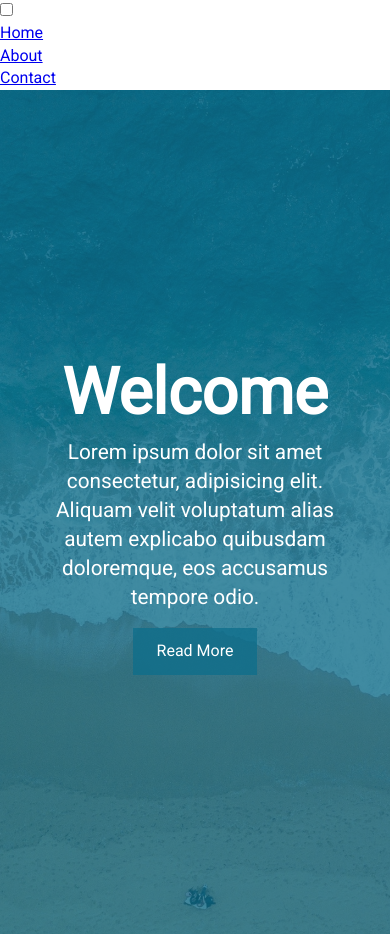
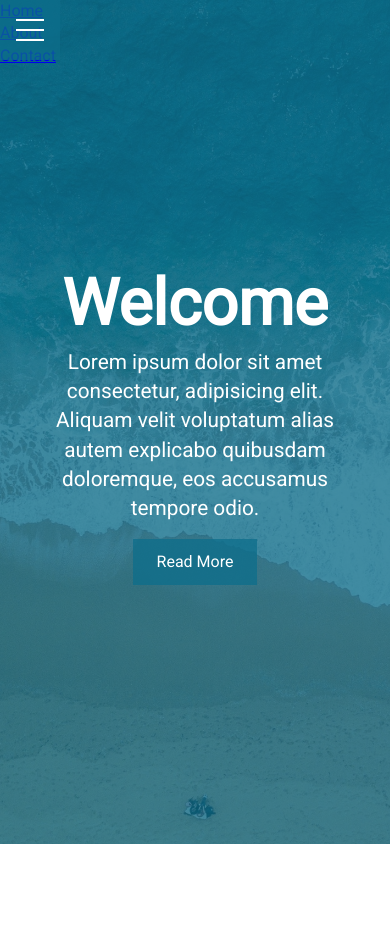
Before and after one commit to PlooJompong/Hamburger-Menu-Overlay, a plain HTML site: page index.html in a window 390 px wide. After the commit the page ends 844 px from the top, so only its background shows below. Drawn offline with Linux system fonts and the light colour scheme.

Commit message:
Hamburger pt1

```diff
--- a/css/menu.css
+++ b/css/menu.css
@@ -0,0 +1,59 @@
+.menu-wrap {
+  position: fixed;
+  top: 0;
+  left: 0;
+  z-index: 1;
+}
+
+.menu-wrap .toggler {
+  position: absolute;
+  top: 0;
+  left: 0;
+  z-index: 2;
+  cursor: pointer;
+  width: 50px;
+  height: 50px;
+  opacity: 0;
+}
+
+.menu-wrap .hamburger {
+  position: absolute;
+  top: 0;
+  left: 0;
+  z-index: 2;
+  width: 60px;
+  height: 60px;
+  padding: 1rem;
+  background: var(--primary-color);
+  display: flex;
+  align-items: center;
+  justify-content: center;
+}
+
+/* Hamburger Line */
+.menu-wrap .hamburger > div {
+  position: relative;
+  flex: none;
+  width: 100%;
+  height: 2px;
+  background: #fff;
+  display: flex;
+  align-items: center;
+  justify-content: center;
+}
+
+/* Hamburger Lines - Top & Bottom */
+.menu-wrap .hamburger > div::before,
+.menu-wrap .hamburger > div::after {
+  content: "";
+  position: absolute;
+  z-index: 1;
+  top: -10px;
+  width: 100%;
+  height: 2px;
+  background: inherit;
+}
+
+.menu-wrap .hamburger > div::after {
+  top: 10px;
+}
--- a/index.html
+++ b/index.html
@@ -10,7 +10,7 @@
   <title>Hamburger Menu Overlay</title>
 </head>
 <body>
-  <div class="meny-wrap">
+  <div class="menu-wrap">
     <input type="checkbox" class="toggler">
     <div class="hamburger"><div class=""></div></div>
     <div class="menu">
```
